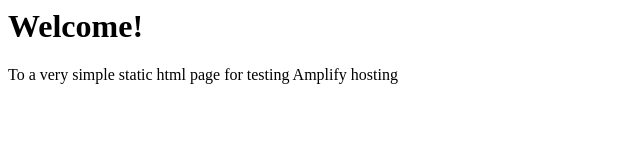
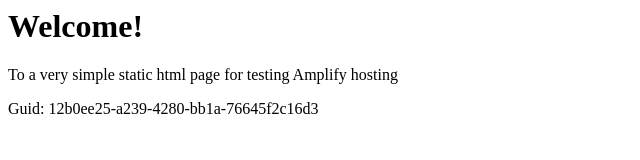
Before and after one commit to aws-aemilia-bah/Github-PR-Commit-Integration-Test-DoNotTouch-v1-preprod-me-south-1, a website: page src/index.html in a window 1280 px wide. Shown: the whole page, without its empty margins (0-640 px from the left). Drawn offline with Linux system fonts and the light colour scheme.

Commit message:
commit from integ tests

```diff
--- a/src/index.html
+++ b/src/index.html
@@ -1,3 +1,5 @@
+
+
 <html lang="en">
 
 <head>
@@ -10,6 +12,6 @@
 <body>
     <h1>Welcome!</h1>
     <p>To a very simple static html page for testing Amplify hosting</p>
-</body>
+    <p>Guid: 12b0ee25-a239-4280-bb1a-76645f2c16d3</p></body>
 
 </html>
```
